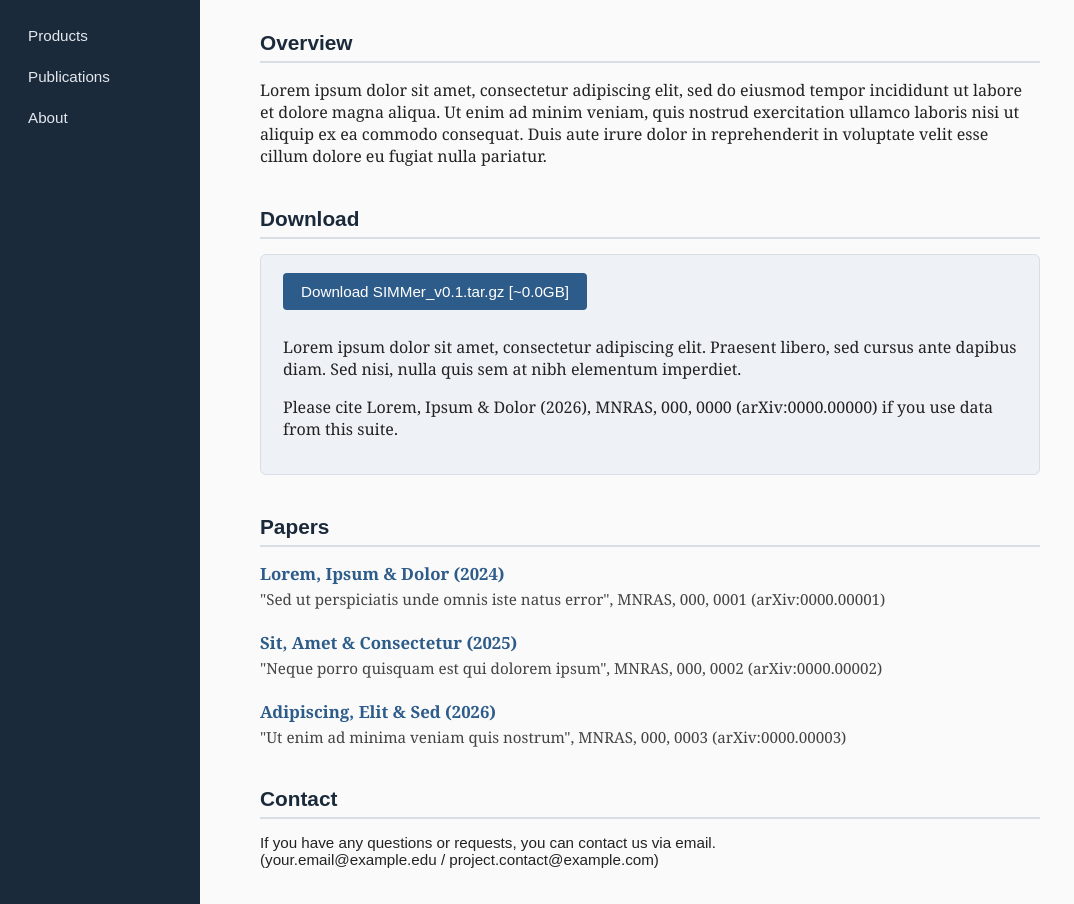
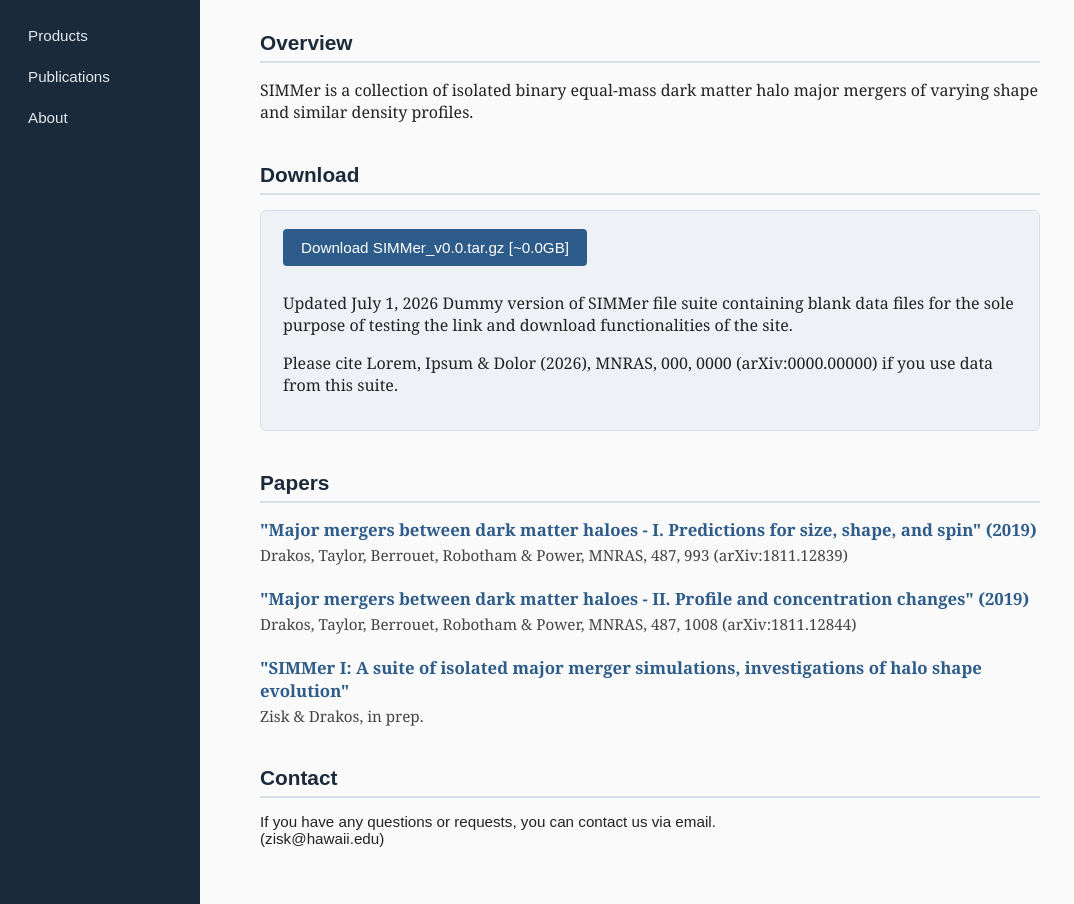
Before and after one commit to jameszisk/SIMMer, a plain HTML site: page index.html in a window 1280 px wide. Shown: the part 138-1042 px from the top of the page, without its empty margins (0-1074 px from the left). Drawn offline with Linux system fonts and the light colour scheme.

Commit message:
Update index.html
Added attached dummy file to download button, added publications linked to ads

```diff
--- a/index.html
+++ b/index.html
@@ -144,27 +144,26 @@
 
 <main>
   <header class="page-title">
-    <h1>SIMMer: Suite of Major Mergers</h1>
+    <h1>SIMMer: Suite of Isolated Major Mergers</h1>
     <p class="subtitle">Lorem ipsum dolor sit amet, consectetur adipiscing elit.</p>
   </header>
 
   <section id="summary">
     <h2>Overview</h2>
     <p>
-      Lorem ipsum dolor sit amet, consectetur adipiscing elit, sed do eiusmod tempor
-      incididunt ut labore et dolore magna aliqua. Ut enim ad minim veniam, quis nostrud
-      exercitation ullamco laboris nisi ut aliquip ex ea commodo consequat. Duis aute irure
-      dolor in reprehenderit in voluptate velit esse cillum dolore eu fugiat nulla pariatur.
+      SIMMer is a collection of isolated binary equal-mass dark matter halo major mergers
+      of varying shape and similar density profiles.
     </p>
   </section>
 
   <section id="download">
     <h2>Download</h2>
     <div class="download-box">
-      <a class="button" href="#">Download SIMMer_v0.1.tar.gz [~0.0GB]</a>
+      <a class="button" href="https://github.com/jameszisk/SIMMer/raw/main/SIMMer_v0.0.tar.gz">Download SIMMer_v0.0.tar.gz [~0.0GB]</a>
       <p>
-        Lorem ipsum dolor sit amet, consectetur adipiscing elit. Praesent libero,
-        sed cursus ante dapibus diam. Sed nisi, nulla quis sem at nibh elementum imperdiet.
+        Updated July 1, 2026
+        Dummy version of SIMMer file suite containing blank data files for the sole purpose of
+        testing the link and download functionalities of the site.
       </p>
       <p>
         Please cite Lorem, Ipsum &amp; Dolor (2026), MNRAS, 000, 0000 (arXiv:0000.00000)
@@ -177,18 +176,18 @@
     <h2>Papers</h2>
 
     <article class="paper">
-      <h3><a href="#">Lorem, Ipsum &amp; Dolor (2024)</a></h3>
-      <p>"Sed ut perspiciatis unde omnis iste natus error", MNRAS, 000, 0001 (arXiv:0000.00001)</p>
+      <h3><a href="https://ui.adsabs.harvard.edu/abs/2019MNRAS.487..993D">"Major mergers between dark matter haloes - I. Predictions for size, shape, and spin" (2019)</a></h3>
+      <p>Drakos, Taylor, Berrouet, Robotham &amp; Power, MNRAS, 487, 993 (arXiv:1811.12839)</p>
     </article>
 
     <article class="paper">
-      <h3><a href="#">Sit, Amet &amp; Consectetur (2025)</a></h3>
-      <p>"Neque porro quisquam est qui dolorem ipsum", MNRAS, 000, 0002 (arXiv:0000.00002)</p>
+      <h3><a href="https://ui.adsabs.harvard.edu/abs/2019MNRAS.487.1008D">"Major mergers between dark matter haloes - II. Profile and concentration changes" (2019)</a></h3>
+      <p>Drakos, Taylor, Berrouet, Robotham &amp; Power, MNRAS, 487, 1008 (arXiv:1811.12844)</p>
     </article>
 
     <article class="paper">
-      <h3><a href="#">Adipiscing, Elit & Sed (2026)</a></h3>
-      <p>"Ut enim ad minima veniam quis nostrum", MNRAS, 000, 0003 (arXiv:0000.00003)</p>
+      <h3><a href="#">"SIMMer I: A suite of isolated major merger simulations, investigations of halo shape evolution"</a></h3>
+      <p>Zisk &amp; Drakos, in prep.</p>
     </article>
   </section>
 
@@ -197,7 +196,7 @@
     <div class="contact-box">
       <p>
         If you have any questions or requests, you can contact us via email.<br>
-        (your.email@example.edu / project.contact@example.com)
+        (zisk@hawaii.edu)
       </p>
     </div>
   </section>
```
